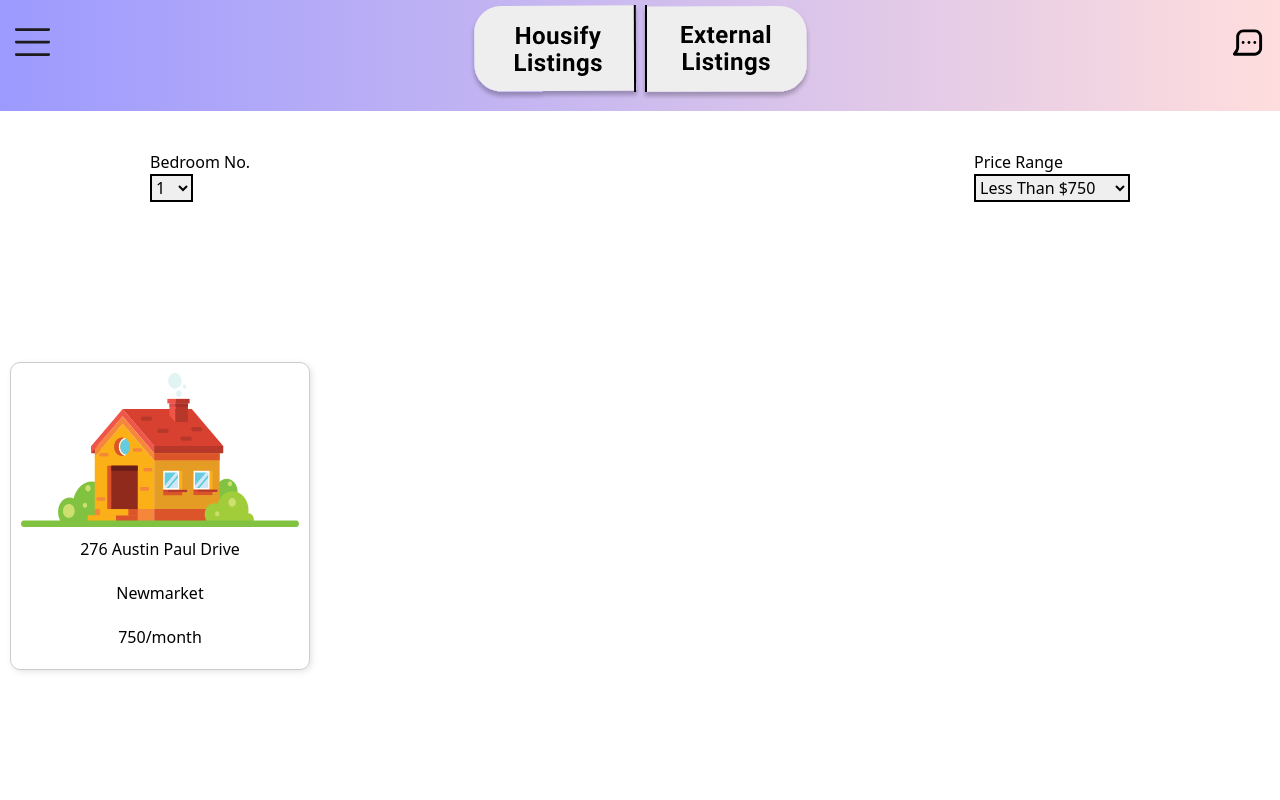
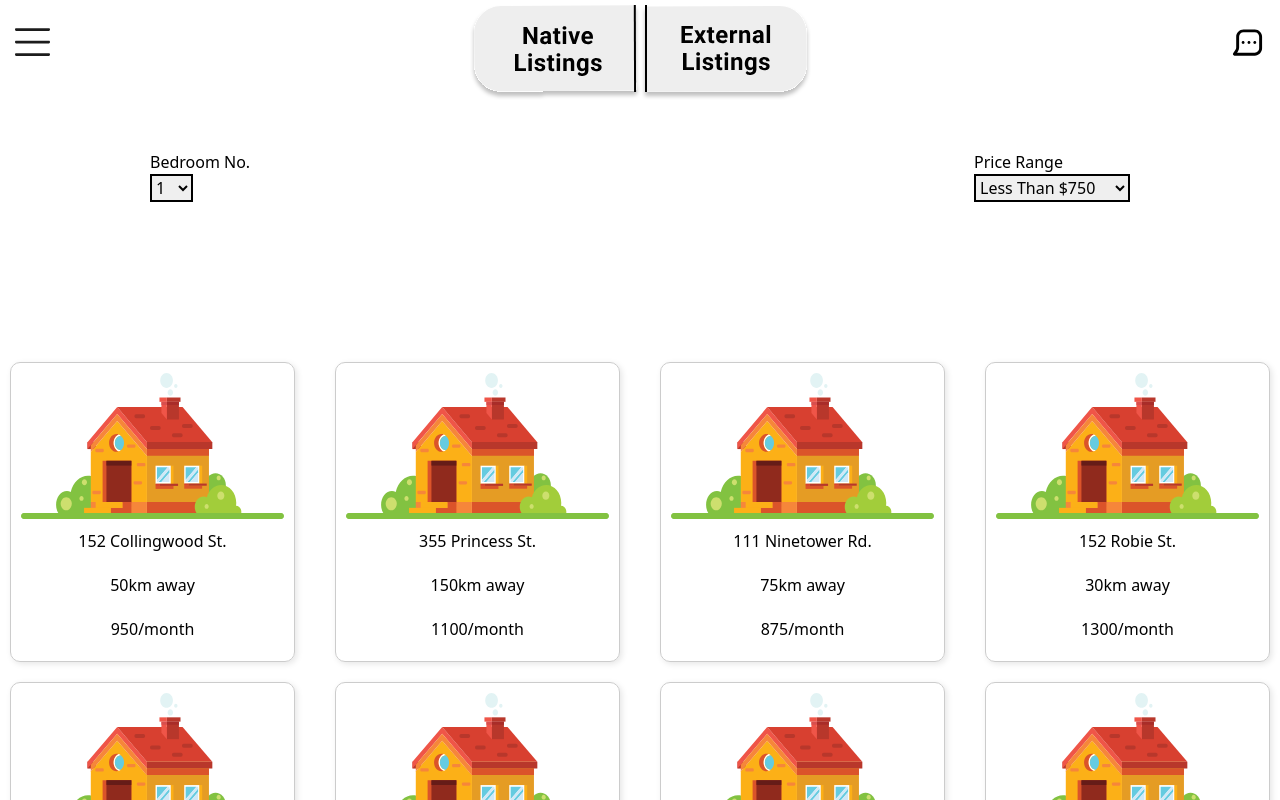
Before and after one commit to yangavin/qhacks24, a Next.js app in the folder app/: page /seeker-home in a window 1280 px wide. Shown: the top 800 px of the page. Built offline with nearby package versions, Linux system fonts and the light colour scheme.

Commit message:
Add seed data and modify styling

```diff
--- a/app/src/app/seeker-home/Listing.tsx
+++ b/app/src/app/seeker-home/Listing.tsx
@@ -1,8 +1,22 @@
-import { Container } from "postcss";
 import ListingItem from "./ListingItem";
 
-export default function Listing() {
+export default function NativeListing() {
   // Will pass props of posting info, must map for each and put into ListingItem
   // Maybe a container too? highkey dunno how those work tho lol sry
-  return <ListingItem />;
+  return (
+    <>
+      <div className="flex justify-center gap-5">
+        <ListingItem address="152 Collingwood St." distance={50} price={950} />
+        <ListingItem address="355 Princess St." distance={150} price={1100} />
+        <ListingItem address="111 Ninetower Rd." distance={75} price={875} />
+        <ListingItem address="152 Robie St." distance={30} price={1300} />
+      </div>
+      <div className="flex justify-center gap-5">
+        <ListingItem address="152 Collingwood St." distance={50} price={950} />
+        <ListingItem address="355 Princess St." distance={150} price={1100} />
+        <ListingItem address="111 Ninetower Rd." distance={75} price={875} />
+        <ListingItem address="152 Robie St." distance={30} price={1300} />
+      </div>
+    </>
+  );
 }
--- a/app/src/app/seeker-home/ListingItem.tsx
+++ b/app/src/app/seeker-home/ListingItem.tsx
@@ -1,10 +1,18 @@
-export default function ListingItem() {
+export default function ListingItem({
+  address,
+  distance,
+  price,
+}: {
+  address: string;
+  distance: number;
+  price: number;
+}) {
   return (
     <div className="listing-card">
       <img src="house.svg" alt="" />
-      <h2>276 Austin Paul Drive</h2>
-      <p>Newmarket</p>
-      <p>750/month</p>
+      <h2>{address}</h2>
+      <p>{distance}km away</p>
+      <p>{price}/month</p>
     </div>
   );
 }
--- a/app/src/app/seeker-home/page.tsx
+++ b/app/src/app/seeker-home/page.tsx
@@ -1,4 +1,4 @@
-import Listing from "./Listing";
+import NativeListing from "./Listing";
 import Header from "./Header";
 import Secondary from "./Header-Secondary";
 
@@ -11,7 +11,7 @@ export default function Page() {
       <div>
         <Secondary />
       </div>
-      <Listing />
+      <NativeListing />
     </>
   );
 }
--- a/app/src/app/seeker-home/styles.css
+++ b/app/src/app/seeker-home/styles.css
@@ -1,11 +1,11 @@
 header.top {
-  background: rgb(2, 0, 36);
-  background: linear-gradient(
+  /* background: rgb(2, 0, 36); */
+  /* background: linear-gradient(
     90deg,
     rgba(2, 0, 36, 0.5) 0%,
     rgba(58, 54, 255, 0.5) 0%,
     rgba(255, 188, 188, 0.5) 100%
-  );
+  ); */
   color: black;
 }
 
```
Also changed, not shown: app/public/button-left.svg.
